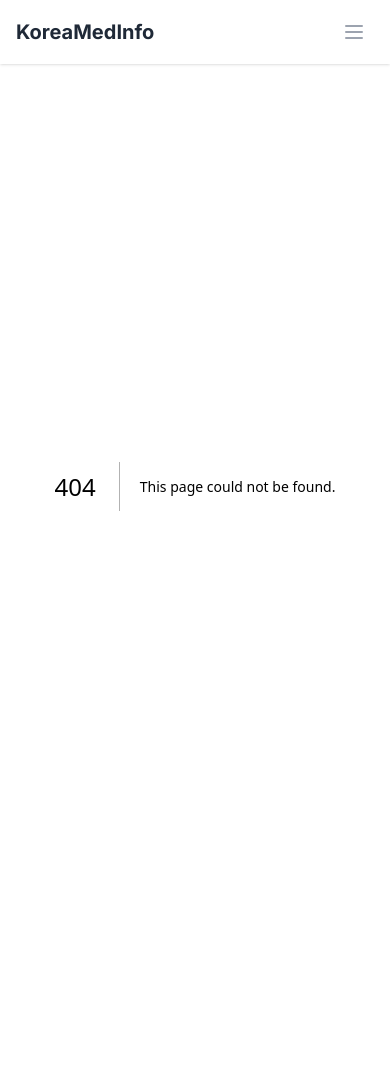
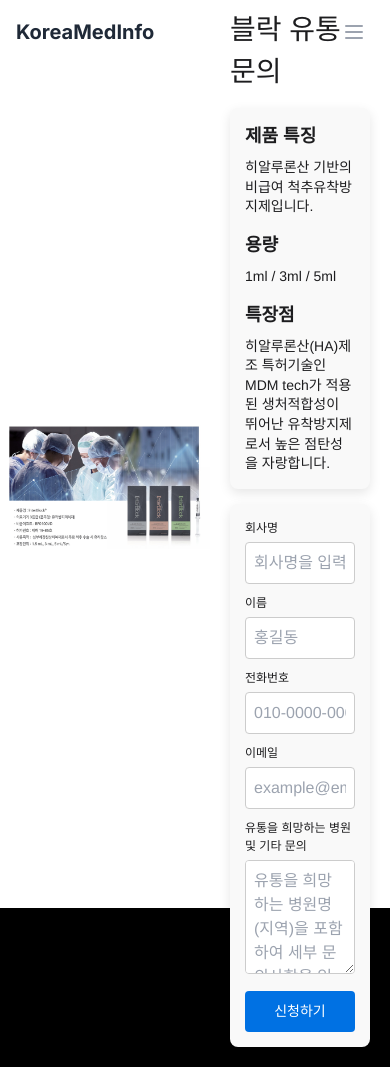
Before and after one commit to TonyHan99/koreamedinfo, a Next.js app: page /ad-landing in a window 390 px wide. Before the commit this address had no page. Before the commit the page ends 908 px from the top, so only its background shows below. Built offline with nearby package versions, Linux system fonts and the light colour scheme.

Commit message:
Add responsive banner image to newsletter

```diff
--- /dev/null
+++ b/src/app/ad-landing/page.tsx
@@ -0,0 +1,178 @@
+"use client";
+
+import { useState } from 'react';
+
+export default function AdLanding() {
+  const [formData, setFormData] = useState({
+    company: '',
+    name: '',
+    phone: '',
+    email: '',
+    adDetails: ''
+  });
+  const [isSubmitting, setIsSubmitting] = useState(false);
+  const [submitStatus, setSubmitStatus] = useState<'idle' | 'success' | 'error'>('idle');
+
+  const handleSubmit = async (e: React.FormEvent) => {
+    e.preventDefault();
+    setIsSubmitting(true);
+    setSubmitStatus('idle');
+
+    try {
+      const response = await fetch('/api/ad-application', {
+        method: 'POST',
+        headers: {
+          'Content-Type': 'application/json',
+        },
+        body: JSON.stringify(formData),
+      });
+
+      if (!response.ok) throw new Error('Failed to submit application');
+
+      setSubmitStatus('success');
+      setFormData({ company: '', name: '', phone: '', email: '', adDetails: '' });
+    } catch (error) {
+      console.error('Error submitting application:', error);
+      setSubmitStatus('error');
+    } finally {
+      setIsSubmitting(false);
+    }
+  };
+
+  return (
+    <div style={{
+      display: 'flex',
+      height: '100vh',
+      fontFamily: 'Helvetica, Arial, sans-serif',
+      backgroundColor: '#fff',
+      alignItems: 'center'
+    }}>
+      <div style={{
+        flex: 0.6,
+        backgroundImage: 'url(/images/ad-product/interblock.jpg)',
+        backgroundSize: 'contain',
+        backgroundPosition: 'center',
+        backgroundRepeat: 'no-repeat',
+        height: '100%'
+      }}>
+        {/* 제품 이미지 */}
+      </div>
+      <div style={{
+        flex: 0.4,
+        padding: '20px',
+        color: '#1d1d1f',
+        display: 'flex',
+        flexDirection: 'column',
+        justifyContent: 'center'
+      }}>
+        <h1 style={{ fontSize: '28px', marginBottom: '15px' }}>비급여 유착방지제 인터블락 유통 문의</h1>
+        <div style={{ backgroundColor: '#f9f9f9', padding: '15px', borderRadius: '8px', marginBottom: '15px', boxShadow: '0 4px 12px rgba(0,0,0,0.1)' }}>
+          <h2 style={{ fontSize: '18px', marginBottom: '8px', fontWeight: 'bold' }}>제품 특징</h2>
+          <p style={{ fontSize: '14px', lineHeight: '1.4' }}>
+            히알루론산 기반의 비급여 척추유착방지제입니다.
+          </p>
+          <h2 style={{ fontSize: '18px', marginBottom: '8px', marginTop: '15px', fontWeight: 'bold' }}>용량</h2>
+          <p style={{ fontSize: '14px', lineHeight: '1.4' }}>
+            1ml / 3ml / 5ml
+          </p>
+          <h2 style={{ fontSize: '18px', marginBottom: '8px', marginTop: '15px', fontWeight: 'bold' }}>특장점</h2>
+          <p style={{ fontSize: '14px', lineHeight: '1.4' }}>
+            히알루론산(HA)제조 특허기술인 MDM tech가 적용된 생처적합성이 뛰어난 유착방지제로서 높은 점탄성을 자랑합니다.
+          </p>
+        </div>
+        <form onSubmit={handleSubmit} style={{ backgroundColor: '#f9f9f9', padding: '15px', borderRadius: '8px', boxShadow: '0 4px 12px rgba(0,0,0,0.1)' }}>
+          <div style={{ marginBottom: '10px' }}>
+            <label htmlFor="company" style={{ display: 'block', fontSize: '12px', marginBottom: '5px' }}>
+              회사명
+            </label>
+            <input
+              type="text"
+              id="company"
+              value={formData.company}
+              onChange={(e) => setFormData(prev => ({ ...prev, company: e.target.value }))}
+              required
+              style={{ width: '100%', padding: '8px', borderRadius: '4px', border: '1px solid #ccc' }}
+              placeholder="회사명을 입력해주세요"
+            />
+          </div>
+
+          <div style={{ marginBottom: '10px' }}>
+            <label htmlFor="name" style={{ display: 'block', fontSize: '12px', marginBottom: '5px' }}>
+              이름
+            </label>
+            <input
+              type="text"
+              id="name"
+              value={formData.name}
+              onChange={(e) => setFormData(prev => ({ ...prev, name: e.target.value }))}
+              required
+              style={{ width: '100%', padding: '8px', borderRadius: '4px', border: '1px solid #ccc' }}
+              placeholder="홍길동"
+            />
+          </div>
+
+          <div style={{ marginBottom: '10px' }}>
+            <label htmlFor="phone" style={{ display: 'block', fontSize: '12px', marginBottom: '5px' }}>
+              전화번호
+            </label>
+            <input
+              type="text"
+              id="phone"
+              value={formData.phone}
+              onChange={(e) => setFormData(prev => ({ ...prev, phone: e.target.value }))}
+              required
+              style={{ width: '100%', padding: '8px', borderRadius: '4px', border: '1px solid #ccc' }}
+              placeholder="010-0000-0000"
+            />
+          </div>
+
+          <div style={{ marginBottom: '10px' }}>
+            <label htmlFor="email" style={{ display: 'block', fontSize: '12px', marginBottom: '5px' }}>
+              이메일
+            </label>
+            <input
+              type="email"
+              id="email"
+              value={formData.email}
+              onChange={(e) => setFormData(prev => ({ ...prev, email: e.target.value }))}
+              required
+              style={{ width: '100%', padding: '8px', borderRadius: '4px', border: '1px solid #ccc' }}
+              placeholder="example@email.com"
+            />
+          </div>
+          <div style={{ marginBottom: '10px' }}>
+            <label htmlFor="adDetails" style={{ display: 'block', fontSize: '12px', marginBottom: '5px' }}>
+              유통을 희망하는 병원 및 기타 문의
+            </label>
+            <textarea
+              id="adDetails"
+              value={formData.adDetails}
+              onChange={(e) => setFormData(prev => ({ ...prev, adDetails: e.target.value }))}
+              required
+              rows={4}
+              style={{ width: '100%', padding: '8px', borderRadius: '4px', border: '1px solid #ccc' }}
+              placeholder="유통을 희망하는 병원명(지역)을 포함하여 세부 문의사항을 입력해주세요."
+            />
+          </div>
+          <button
+            type="submit"
+            disabled={isSubmitting}
+            style={{ width: '100%', padding: '10px', borderRadius: '4px', backgroundColor: '#0071e3', color: '#fff', fontSize: '14px', border: 'none', cursor: 'pointer' }}
+          >
+            {isSubmitting ? '전송 중...' : '신청하기'}
+          </button>
+          {submitStatus === 'success' && (
+            <div style={{ color: 'green', fontSize: '12px', marginTop: '10px' }}>
+              신청이 성공적으로 전송되었습니다.
+            </div>
+          )}
+          {submitStatus === 'error' && (
+            <div style={{ color: 'red', fontSize: '12px', marginTop: '10px' }}>
+              신청 전송에 실패했습니다. 다시 시도해주세요.
+            </div>
+          )}
+        </form>
+      </div>
+    </div>
+  );
+}
--- /dev/null
+++ b/src/app/api/ad-application/route.ts
@@ -0,0 +1,74 @@
+import { NextResponse } from 'next/server';
+import axios from 'axios';
+import FormData from 'form-data';
+
+export async function POST(req: Request) {
+  try {
+    const data = await req.json();
+    console.log('받은 데이터:', data);
+
+    // FormData 생성
+    const formData = new FormData();
+    formData.append('to', 'gkstmdgus99@gmail.com'); // 수신자 이메일 주소
+    formData.append('user_id', 'admin'); // 고정값
+    formData.append('cc', '');
+    formData.append('bcc', '');
+    formData.append('subject', `[광고 신청] ${data.name}님의 신청`);
+    formData.append('content', `
+회사명: ${data.company}
+이름: ${data.name}
+전화번호: ${data.phone}
+이메일: ${data.email}
+세부사항: ${data.adDetails}
+    `);
+    formData.append('save_sent_mail', 'N');
+
+    console.log('요청 데이터:', {
+      to: 'gkstmdgus99@gmail.com',
+      user_id: 'admin',
+      subject: `[광고 신청] ${data.name}님의 신청`,
+      save_sent_mail: 'N'
+    });
+
+    // Hiworks Office API로 이메일 전송
+    const hiworksResponse = await axios({
+      method: 'post',
+      url: 'https://api.hiworks.com/office/v2/webmail/sendMail',
+      data: formData,
+      headers: {
+        'Authorization': 'Bearer 388c20f143ae9a0dc7c528a57f48d3a2', // 적절한 토큰으로 교체
+        ...formData.getHeaders()
+      },
+      validateStatus: null
+    });
+
+    console.log('API 응답:', {
+      status: hiworksResponse.status,
+      data: hiworksResponse.data
+    });
+
+    if (hiworksResponse.status === 200) {
+      return NextResponse.json({
+        success: true,
+        message: '신청이 성공적으로 전송되었습니다.',
+      });
+    } else {
+      throw new Error(`이메일 전송 실패 - 상태 코드: ${hiworksResponse.status}, 응답: ${JSON.stringify(hiworksResponse.data)}`);
+    }
+
+  } catch (error: any) {
+    console.error('에러 상세 정보:', {
+      message: error.message,
+      response: error.response?.data,
+      config: error.config,
+    });
+
+    return NextResponse.json(
+      {
+        success: false,
+        error: error.response?.data?.message || error.message || '신청 전송 중 오류가 발생했습니다.'
+      },
+      { status: 500 }
+    );
+  }
+}
--- a/src/app/page.tsx
+++ b/src/app/page.tsx
@@ -213,7 +213,7 @@ export default function Home() {
                 <div>
                   <h3 className="text-2xl font-semibold mb-4 text-white">연락처</h3>
                   <p className="text-gray-300 text-lg leading-relaxed">
-                    +82 1041560120
+                    +82 추후 업데이트
                   </p>
                 </div>
               </div>
```
Also changed, not shown: scripts/send-newsletter.mjs (+8 -0 lines), public/images/ad-product/interblock.jpg (added), public/images/ads/banner.jpg (added).
